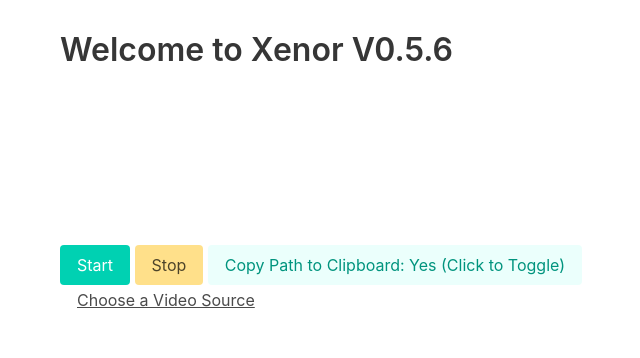
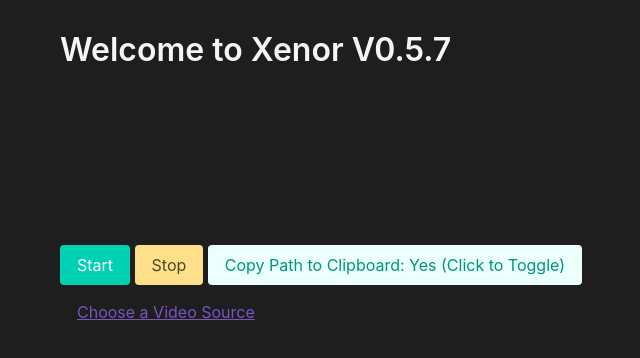
Before and after one commit to SavvyDev06/Xenor, an Electron app: page src/index.html in a window 850 px wide. Shown: the whole page, without its empty margins (93-733 px from the left). Drawn offline with nearby package versions, Linux system fonts and the light colour scheme.

Commit message:
commit on 'master'

```diff
--- a/package.json
+++ b/package.json
@@ -1,7 +1,7 @@
 {
   "name": "xenor",
   "productName": "xenor",
-  "version": "2.5.6",
+  "version": "2.5.7",
   "description": "Xenor, the Lightweight Video Recorder",
   "main": "src/index.js",
   "scripts": {
@@ -22,7 +22,7 @@
       "type": "git",
       "url": "https://github.com/SavvyDev06/Xenor.git",
       "owner": "SavvyDev06",
-      "name": "xenor"
+      "name": "Xenor"
   },
   "prerelease": true,
 
--- a/src/index.html
+++ b/src/index.html
@@ -1,5 +1,5 @@
 <!DOCTYPE html>
-<html>
+<html style="background-color:rgb(30, 30, 30);">
   <head>
     <meta charset="UTF-8">
     <title>Xenor</title>
@@ -9,7 +9,7 @@
     <script defer src="render.js"></script>
   </head>
   <body class="content">
-    <h1>Welcome to Xenor V0.5.6</h1>
+    <h1 style="color: whitesmoke;">Welcome to Xenor V0.5.7</h1>
 
     <video></video>
     <div style = "position:relative; left:0px; top:5px;">
@@ -17,9 +17,10 @@
     <button id="stopBtn" class="button is-warning">Stop</button>
     <button id="copyToClipboardBtn" class="button is-primary is-light">Copy Path to Clipboard: Yes (Click to Toggle)</button>
     </div>
-
-    <button id="videoSelectBtn" class="button is-text">
+    <div style = "position:relative; left:0px; top:11.5px;">
+    <button id="videoSelectBtn" class="button is-text" style="color: rgb(122, 84, 192);">
       Choose a Video Source
     </button>
+    </div>
   </body>
 </html>
--- a/src/index.js
+++ b/src/index.js
@@ -6,7 +6,7 @@ if (require('electron-squirrel-startup')) { // eslint-disable-line global-requir
   app.quit();
 }
 
-let appVersion = 0.56;
+let appVersion = 0.57;
 
 const isDev = require('electron-is-dev');
 
@@ -24,7 +24,7 @@ const createWindow = () => {
     height: 600,
     webPreferences: {
       nodeIntegration: true,
-    }
+    },
   });
 
   // and load the index.html of the app.
```
